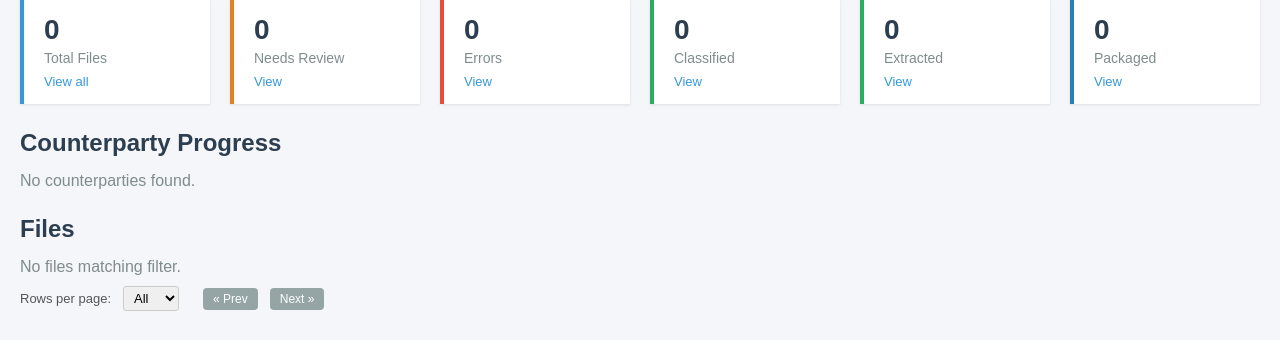
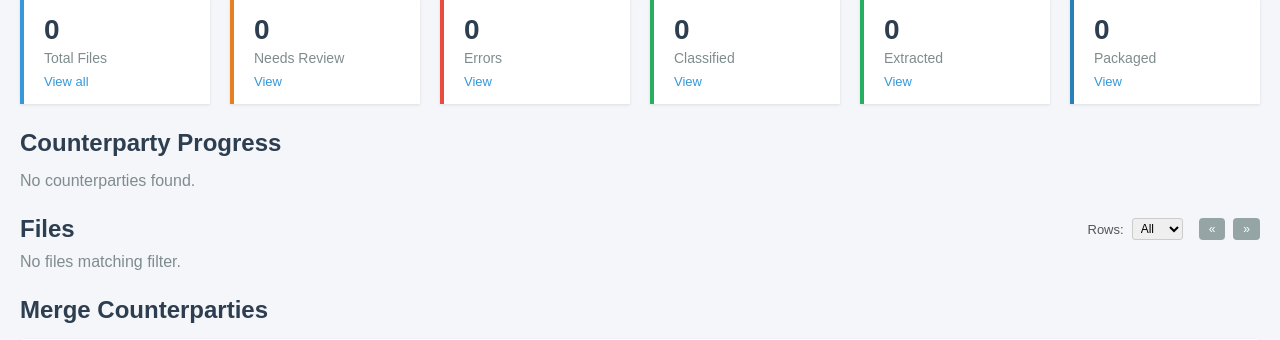
Before and after one commit to dts88/kyc-doc-processor, a Flask app: page /files in a window 1280 px wide. Shown: the part 139-479 px from the top of the page. Run offline with Flask 3, Linux system fonts and the light colour scheme; data that the repository does not hold is empty; some libraries are stand-ins or nearby versions.

Commit message:
Move pagination controls to Files table header (right-aligned)
Co-Authored-By: Claude Opus 4.6 (1M context) <noreply@anthropic.com>

```diff
--- a/web/templates/file_management.html
+++ b/web/templates/file_management.html
@@ -103,7 +103,23 @@
 {% endif %}
 
 <!-- C. File List -->
-<h2>Files <small class="text-muted" id="file-count"></small></h2>
+<div style="display:flex; justify-content:space-between; align-items:center; flex-wrap:wrap; margin:25px 0 10px;">
+    <h2 style="margin:0;">Files <small class="text-muted" id="file-count"></small></h2>
+    <div id="paging-bar" style="display:flex; align-items:center; gap:8px; font-size:13px; color:#555;">
+        <span>Rows:</span>
+        <select id="page-size" onchange="changePageSize()" style="padding:2px 4px; border:1px solid #ccc; border-radius:3px; font-size:12px;">
+            <option value="10">10</option>
+            <option value="15">15</option>
+            <option value="20">20</option>
+            <option value="50">50</option>
+            <option value="100">100</option>
+            <option value="0" selected>All</option>
+        </select>
+        <span id="paging-info"></span>
+        <button type="button" class="btn-secondary btn-sm" id="pg-prev" onclick="pagePrev()" disabled>&laquo;</button>
+        <button type="button" class="btn-secondary btn-sm" id="pg-next" onclick="pageNext()">&raquo;</button>
+    </div>
+</div>
 
 <!-- Bulk assign form (hidden by default) -->
 <div id="bulk-assign-form" style="display:none; margin-bottom:12px;">
@@ -212,22 +228,6 @@
 {% else %}
 <p class="text-muted">No files matching filter.</p>
 {% endif %}
-
-<!-- Pagination bar -->
-<div id="paging-bar" style="display:flex; align-items:center; gap:12px; padding:10px 0; font-size:13px; color:#555;">
-    <span>Rows per page:</span>
-    <select id="page-size" onchange="changePageSize()" style="padding:3px 6px; border:1px solid #ccc; border-radius:3px; font-size:13px;">
-        <option value="10">10</option>
-        <option value="15">15</option>
-        <option value="20">20</option>
-        <option value="50">50</option>
-        <option value="100">100</option>
-        <option value="0" selected>All</option>
-    </select>
-    <span id="paging-info"></span>
-    <button type="button" class="btn-secondary btn-sm" id="pg-prev" onclick="pagePrev()" disabled>&laquo; Prev</button>
-    <button type="button" class="btn-secondary btn-sm" id="pg-next" onclick="pageNext()">Next &raquo;</button>
-</div>
 
 <!-- Selection bar (below file table) -->
 <div id="bulk-bar" style="display:none; padding:10px 16px; background:#eaf2f8; border-radius:4px; border-left:4px solid #3498db; margin-bottom:16px;">
```
